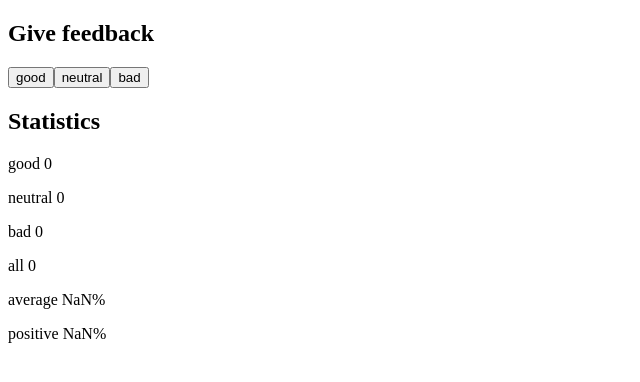
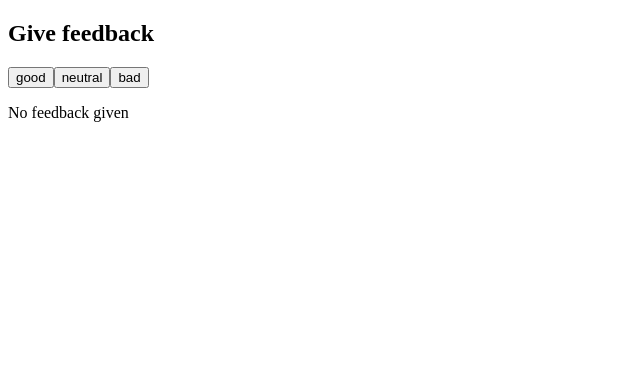
Before and after one commit to mesfin-2/Fullstackopen-2024, a React (Vite) app in the folder part1/unicafe/: page / in a window 1280 px wide. Shown: the top 382 px of the page, without its empty margins (0-640 px from the left). Built offline with nearby package versions, Linux system fonts and the light colour scheme.

Commit message:
display statistics only once feedback has been gathered

```diff
--- a/part1/unicafe/src/App.jsx
+++ b/part1/unicafe/src/App.jsx
@@ -24,8 +24,11 @@ const App = () => {
       <button onClick={handleGoodFeedback}>good</button>
       <button onClick={handleNeutralFeedback}>neutral</button>
       <button onClick={handleBadFeedback}>bad</button>
-
-      <Statistics good={good} neutral={neutral} bad={bad} />
+      {good + bad + neutral === 0 ? (
+        <p>No feedback given</p>
+      ) : (
+        <Statistics good={good} neutral={neutral} bad={bad} />
+      )}
     </div>
   );
 };
```
